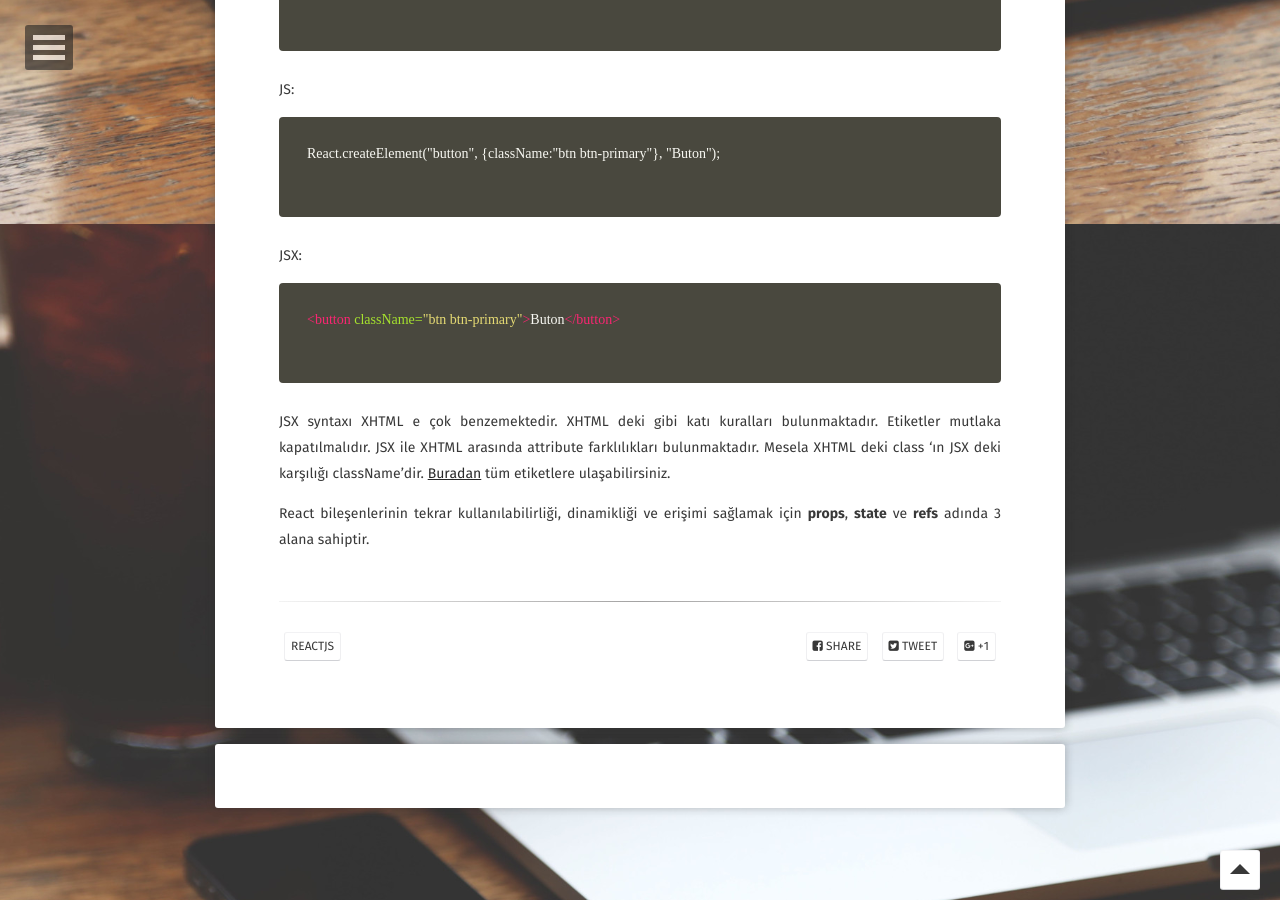
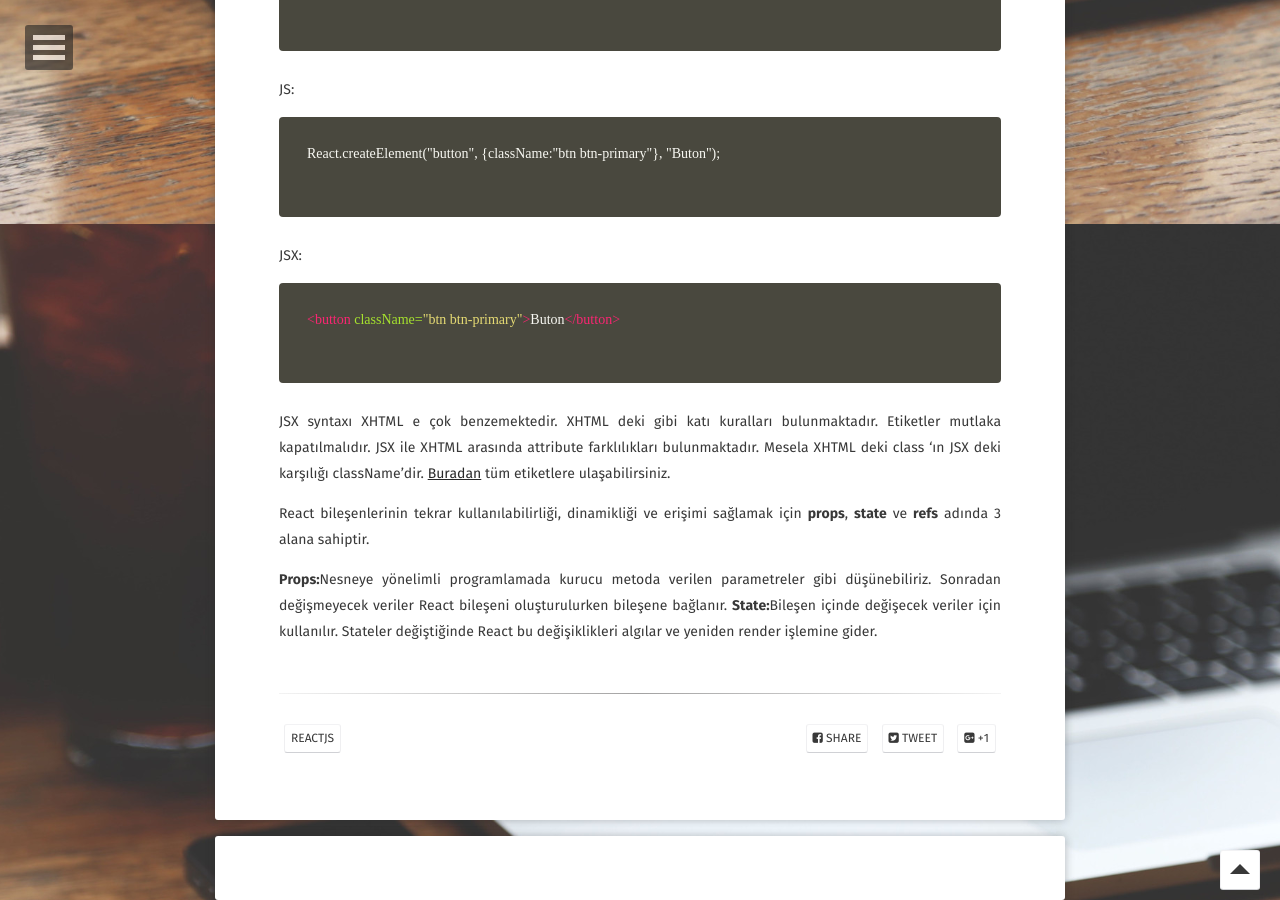
Before and after one commit to alikaraca/alikaraca.github.io, a Jekyll site: the page built from _posts/2017-10-31-ReactJS.md, in a window 1280 px wide and 900 px high, scrolled down 1576 px. Built offline with Jekyll 4.4.1, drawn with Linux system fonts in a browser that asks for light colours; some web fonts are replaced; comment, search, counter and statistics services are not loaded; some of the changed text lies outside the part shown.

Commit message:
Update 2017-10-31-ReactJS.md

```diff
--- a/_posts/2017-10-31-ReactJS.md
+++ b/_posts/2017-10-31-ReactJS.md
@@ -46,3 +46,6 @@ comments: true
   <a href="https://reactjs.org/docs/dom-elements.html">Buradan</a> tüm etiketlere ulaşabilirsiniz.
 
 React bileşenlerinin tekrar kullanılabilirliği, dinamikliği ve erişimi sağlamak için <b>props</b>, <b>state</b> ve <b>refs</b> adında 3 alana sahiptir.
+
+<strong>Props:</strong>Nesneye yönelimli programlamada kurucu metoda verilen parametreler gibi düşünebiliriz. Sonradan değişmeyecek veriler React bileşeni oluşturulurken bileşene bağlanır.
+<strong>State:</strong>Bileşen içinde değişecek veriler için kullanılır. Stateler değiştiğinde React bu değişiklikleri algılar ve yeniden render işlemine gider.
```
